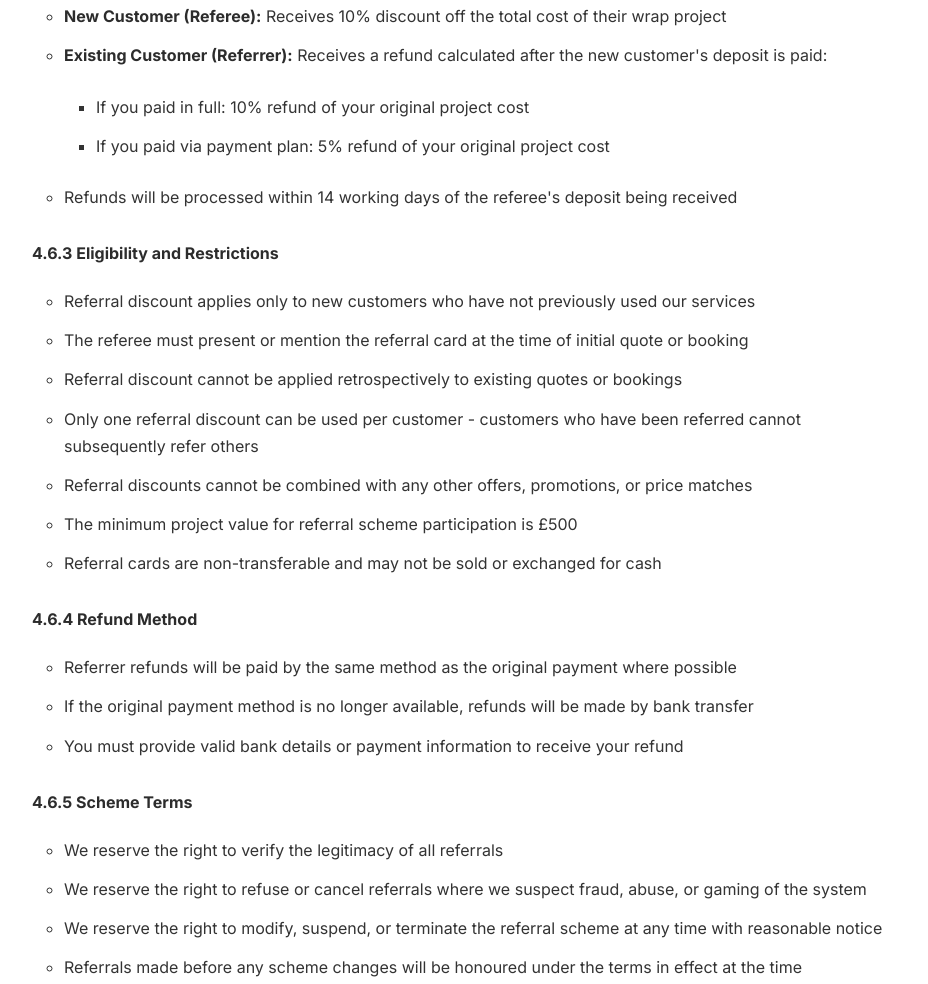
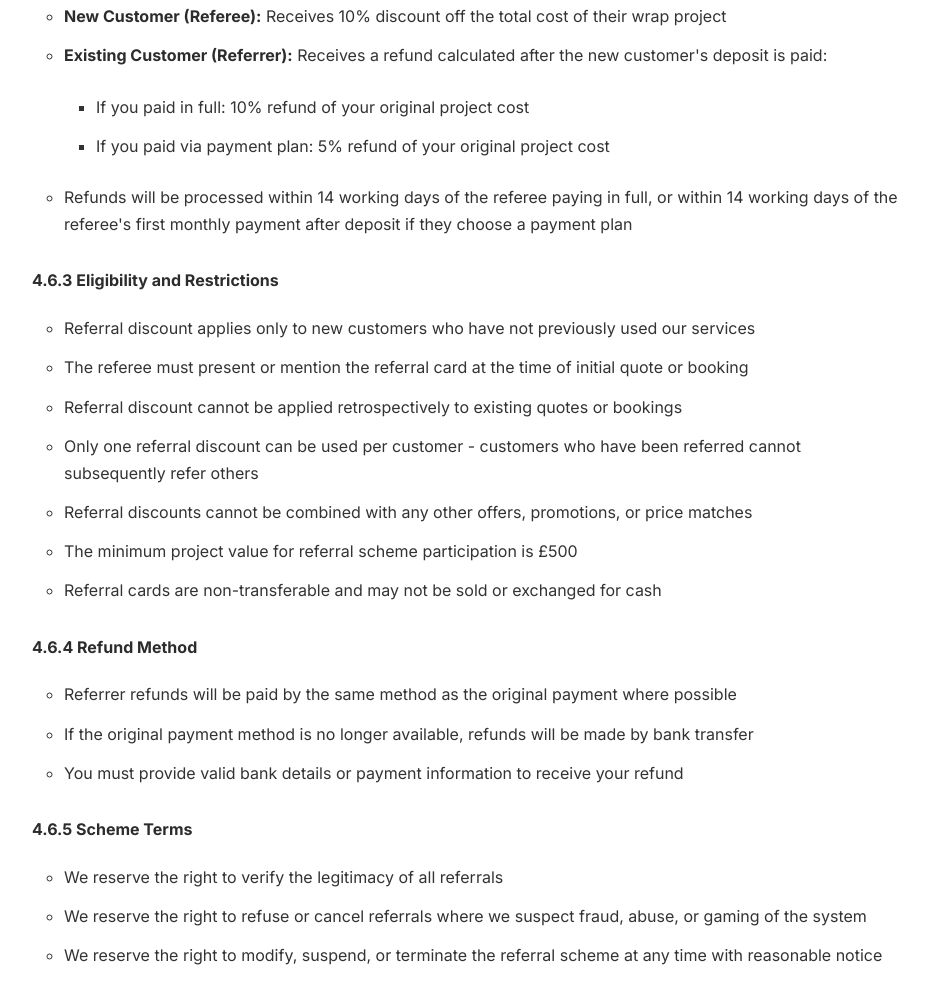
Before and after one commit to elitewrapzuk/elitewrapz-website, a website: page pages/terms-and-conditions.html in a window 1280 px wide. Shown: the part 3152-4136 px from the top of the page, without its empty margins (190-1118 px from the left). Drawn offline with Linux system fonts and the light colour scheme.

Commit message:
Update referral refund timing for payment plan scenarios
- If referee pays in full: refund within 14 working days of full payment
- If referee uses payment plan: refund within 14 working days of first monthly payment after deposit

This clarifies when referrers receive their refund based on how the referee chooses to pay.

```diff
--- a/pages/terms-and-conditions.html
+++ b/pages/terms-and-conditions.html
@@ -141,7 +141,7 @@
                         <li>If you paid in full: 10% refund of your original project cost</li>
                         <li>If you paid via payment plan: 5% refund of your original project cost</li>
                     </ul>
-                    <li>Refunds will be processed within 14 working days of the referee's deposit being received</li>
+                    <li>Refunds will be processed within 14 working days of the referee paying in full, or within 14 working days of the referee's first monthly payment after deposit if they choose a payment plan</li>
                 </ul>
 
                 <h4>4.6.3 Eligibility and Restrictions</h4>
```
